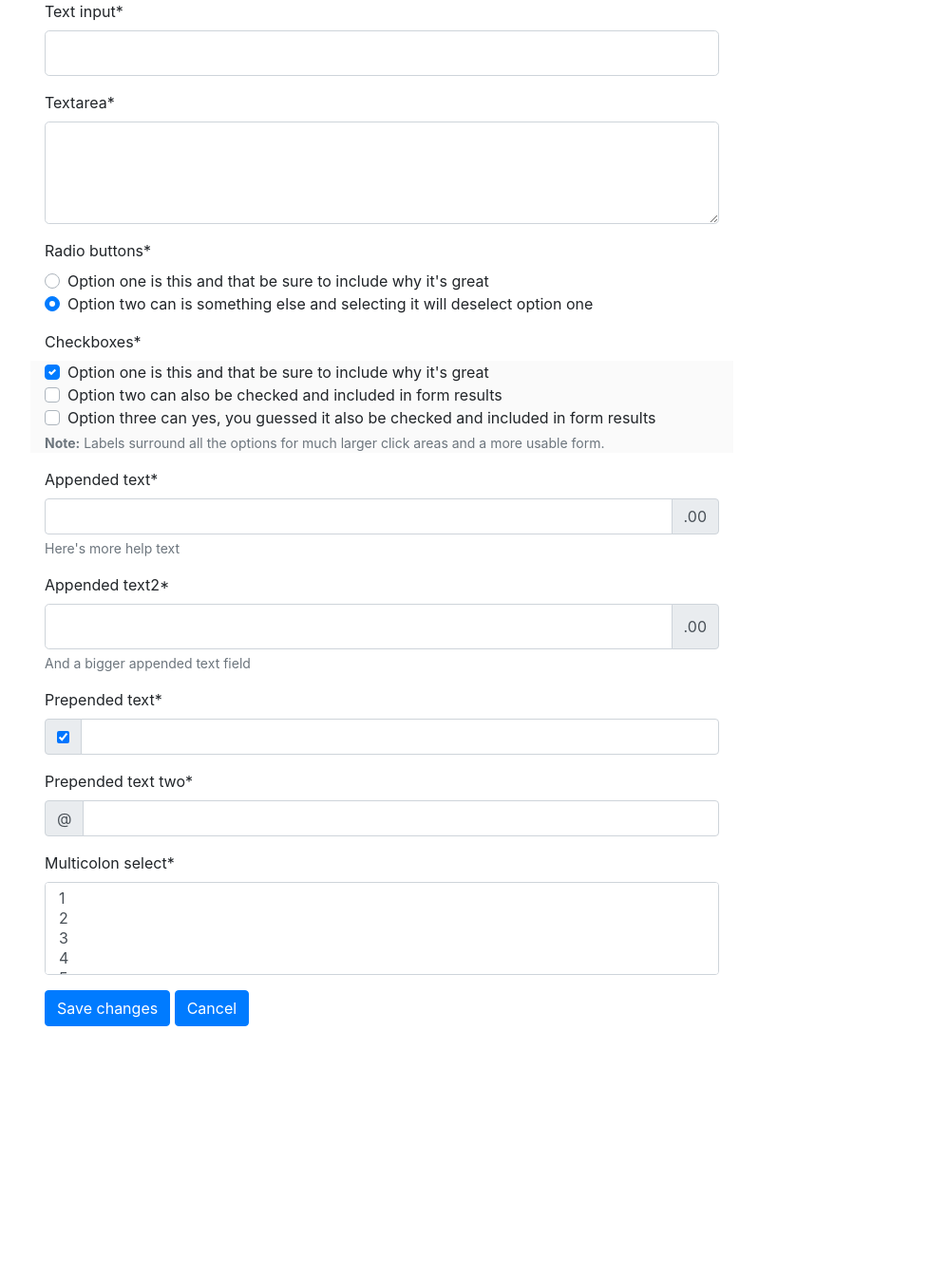
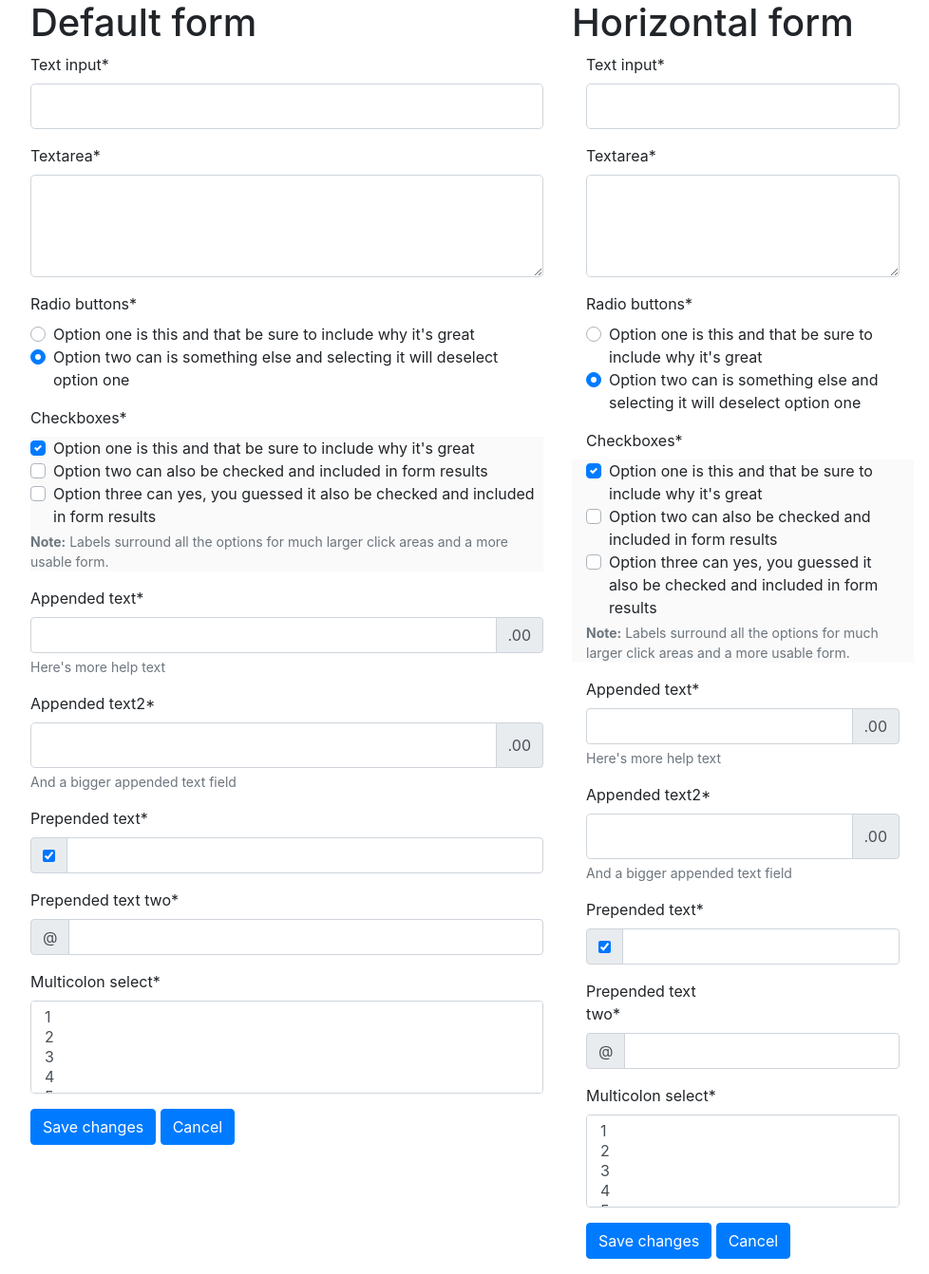
Before and after one commit to django-crispy-forms/crispy-test-project, a Django app: page / in a window 1280 px wide. Shown: the whole page at 95% size, without its empty margins (53-1031 px from the left). Before the commit the page ends 1081 px from the top, so only its background shows below. Run offline with Django 3.2, Linux system fonts and the light colour scheme; some libraries are stand-ins or nearby versions.

Commit message:
Add default and horizontal form for Boostrap 4

```diff
--- a/bootstrap4/forms.py
+++ b/bootstrap4/forms.py
@@ -73,5 +73,73 @@ class MessageForm(forms.Form):
         )
     )
 
+class HorizontalMessageForm(forms.Form):
+    text_input = forms.CharField()
+
+    textarea = forms.CharField(
+        widget=forms.Textarea(),
+    )
+
+    radio_buttons = forms.ChoiceField(
+        choices=(
+            ('option_one',
+             "Option one is this and that be sure to include why it's great"),
+            ('option_two',
+             "Option two can is something else and selecting it will deselect option one")
+        ),
+        widget=forms.RadioSelect,
+        initial='option_two',
+    )
+
+    checkboxes = forms.MultipleChoiceField(
+        choices=(
+            ('option_one',
+             "Option one is this and that be sure to include why it's great"),
+            ('option_two',
+             'Option two can also be checked and included in form results'),
+            ('option_three',
+             'Option three can yes, you guessed it also be checked and included in form results')
+        ),
+        initial='option_one',
+        widget=forms.CheckboxSelectMultiple,
+        help_text="<strong>Note:</strong> Labels surround all the options for much larger click areas and a more usable form.",
+    )
+
+    appended_text = forms.CharField(
+        help_text="Here's more help text"
+    )
+
+    appended_text2 = forms.CharField(
+        help_text="And a bigger appended text field"
+    )
+
+    prepended_text = forms.CharField()
+
+    prepended_text_two = forms.CharField()
+
+    multicolon_select = forms.MultipleChoiceField(
+        choices=(('1', '1'), ('2', '2'), ('3', '3'), ('4', '4'), ('5', '5')),
+    )
+
+    # Bootstrap4
+    helper = FormHelper()
+    helper.layout = Layout(
+        Field('text_input', css_class='form-control-lg'),
+        Field('textarea', rows="3", css_class='form-control-lg'),
+        'radio_buttons',
+        Field('checkboxes', style="background: #FAFAFA"),
+        AppendedText('appended_text', '.00'),
+        AppendedText('appended_text2', '.00', css_class='form-control-lg'),
+        PrependedText('prepended_text',
+                      '<input type="checkbox" checked="checked" value="" id="" name="">',
+                      active=True),
+        PrependedText('prepended_text_two', '@'),
+        'multicolon_select',
+        FormActions(
+            Submit('save_changes', 'Save changes', css_class="btn-primary"),
+            Submit('cancel', 'Cancel'),
+        )
+    )
+
     helper.label_class = 'col-lg-4'
     helper.field_class = 'col-lg-8'
--- a/bootstrap4/templates/bootstrap4/index.html
+++ b/bootstrap4/templates/bootstrap4/index.html
@@ -2,5 +2,14 @@
 {% load crispy_forms_tags %}
 
 {% block content %}
-    {% crispy form %}
+    <div class="row">
+        <div class="col-lg-6">
+            <h1>Default form</h1>
+            {% crispy default_form %}
+        </div>
+        <div class="col-lg-6">
+            <h1>Horizontal form</h1>
+            {% crispy horizontal_form %}
+        </div>
+    </div>
 {% endblock %}
--- a/bootstrap4/views.py
+++ b/bootstrap4/views.py
@@ -5,7 +5,8 @@ from django.shortcuts import render
 
 def index(request):
     settings.CRISPY_TEMPLATE_PACK = 'bootstrap4'
-    from bootstrap4.forms import MessageForm
+    from bootstrap4.forms import HorizontalMessageForm, MessageForm
 
     # This view is missing all form handling logic for simplicity of the example
-    return render(request, 'bootstrap4/index.html', {'form': MessageForm()})
+    return render(request, 'bootstrap4/index.html',
+                  {'default_form': MessageForm(), 'horizontal_form': HorizontalMessageForm()})
```
